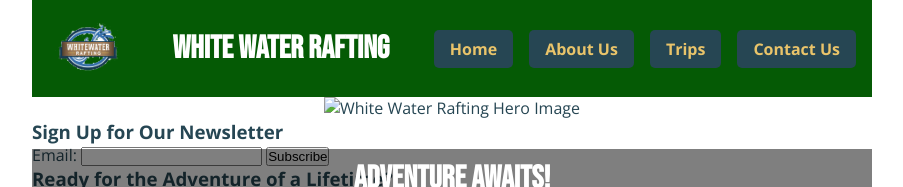
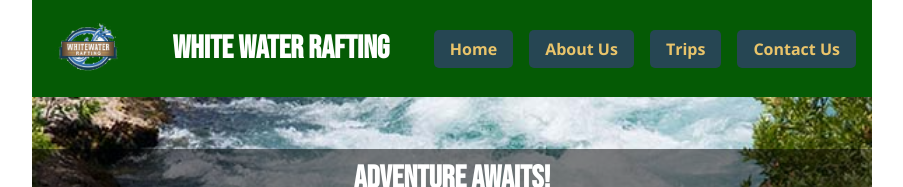
Before and after one commit to iamlordanthony/wdd130, a plain HTML site: page wwr/index.html in a window 1280 px wide. Shown: the top 187 px of the page, without its empty margins (188-1091 px from the left). Drawn offline with nearby package versions, Linux system fonts and the light colour scheme; a web font is replaced by a local one.

Commit message:
image added

```diff
--- a/wwr/index.html
+++ b/wwr/index.html
@@ -5,12 +5,15 @@
     <meta charset="utf-8">
     <meta name="viewport" content="width=device-width, initial-scale=1.0">
     <title>Home - White Water Rafting</title>
-    <meta name="description" content="Experience thrilling white water rafting adventures. Explore our site for trips, guides, and more!">
+    <meta name="description"
+        content="Experience thrilling white water rafting adventures. Explore our site for trips, guides, and more!">
     <meta name="author" content="Lord Anthony Senanu">
     <link rel="stylesheet" href="styles/rafting.css">
     <link rel="preconnect" href="https://fonts.googleapis.com">
     <link rel="preconnect" href="https://fonts.gstatic.com" crossorigin>
-    <link href="https://fonts.googleapis.com/css2?family=Bebas+Neue&family=Forum&family=Open+Sans:wght@300;400;600;700&display=swap" rel="stylesheet">
+    <link
+        href="https://fonts.googleapis.com/css2?family=Bebas+Neue&family=Forum&family=Open+Sans:wght@300;400;600;700&display=swap"
+        rel="stylesheet">
 </head>
 
 <body>
@@ -29,7 +32,7 @@
 
     <main>
         <section class="hero">
-            <img src="images/hero-rafting.jpg" alt="White Water Rafting Hero Image">
+            <img src="images/rafting53_600.jpg" alt="White Water Rafting Hero Image">
             <h2>Adventure Awaits!</h2>
         </section>
 
@@ -50,7 +53,9 @@
 
         <section class="quote">
             <blockquote>
-                <p>"Life is a journey, not a destination. As we travel along life's pathway, we encounter challenges, obstacles, and uncertainties. But we must not permit these to divert us from our destiny. We must continue on, even when the road ahead seems uncertain. We must finish strong."</p>
+                <p>"Life is a journey, not a destination. As we travel along life's pathway, we encounter challenges,
+                    obstacles, and uncertainties. But we must not permit these to divert us from our destiny. We must
+                    continue on, even when the road ahead seems uncertain. We must finish strong."</p>
                 <footer>- President Thomas S. Monson, "Finishers Wanted", Ensign, June 2001</footer>
             </blockquote>
         </section>
@@ -63,7 +68,8 @@
             <a href="#"><img src="images/instagram.png" alt="Instagram"></a>
             <a href="#"><img src="images/x.png" alt="X"></a>
         </div>
-        <p><a href="https://app.moqups.com/x5GSQP0HUWa93SaW6EOpSfNy0nsDUfGP/view/page/ab0c779d6" target="_blank">View Contact Page Wireframe</a></p>
+        <p><a href="https://app.moqups.com/x5GSQP0HUWa93SaW6EOpSfNy0nsDUfGP/view/page/ab0c779d6" target="_blank">View
+                Contact Page Wireframe</a></p>
     </footer>
 </body>
 
```
Also changed, not shown: wwr/images/rafting53_600.jpg (added).
